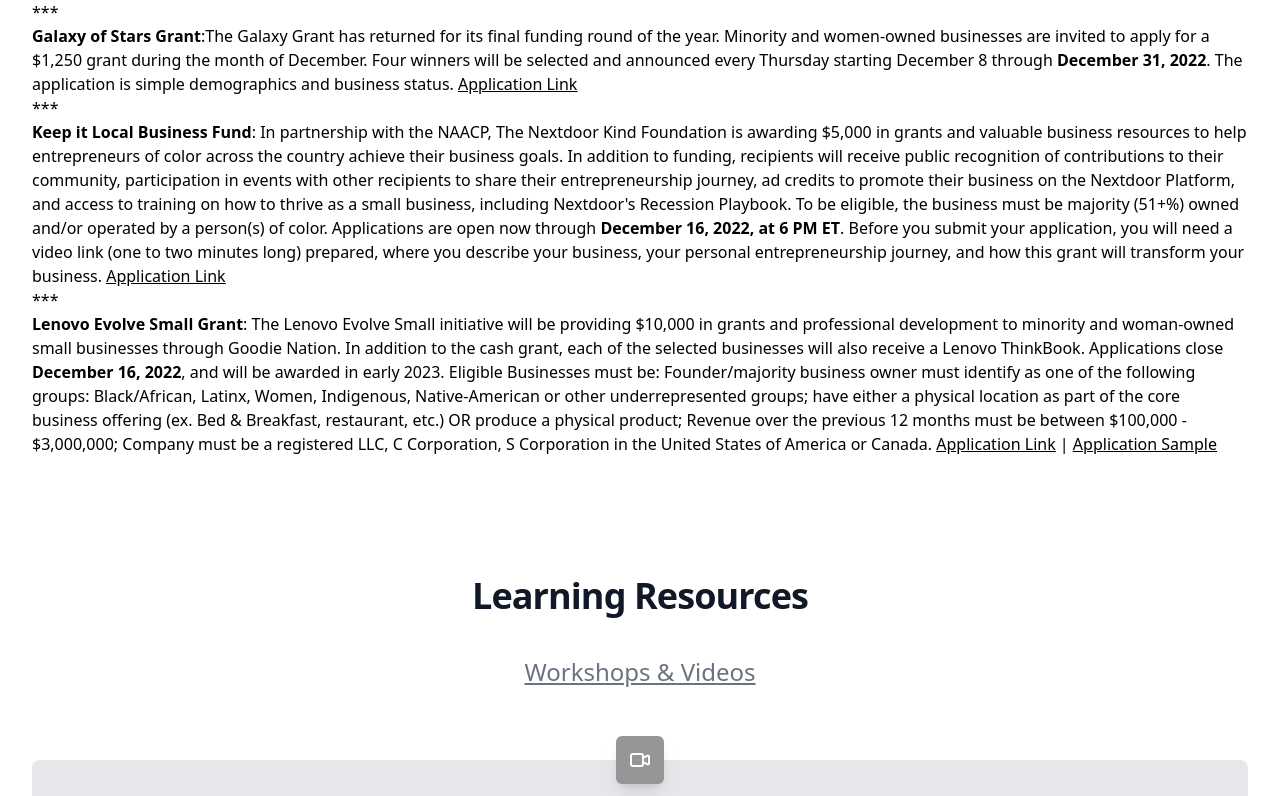
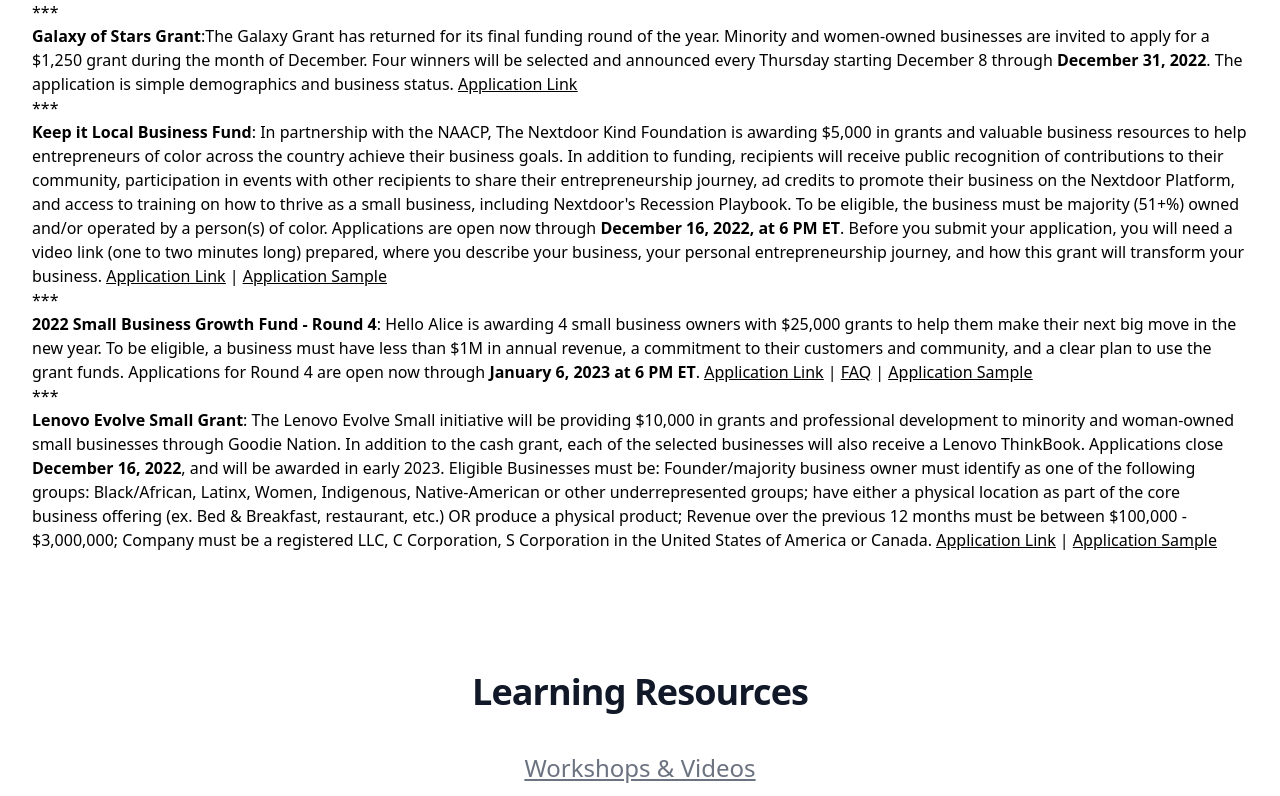
Before and after one commit to ericagirges/cnpp-website, a Next.js app in the folder app/: page /components/ResourcesContent in a window 1280 px wide. Shown: the part 2104-2900 px from the top of the page. Built offline with nearby package versions, Linux system fonts and the light colour scheme.

Commit message:
Update ResourcesContent.js

```diff
--- a/app/pages/components/ResourcesContent.js
+++ b/app/pages/components/ResourcesContent.js
@@ -61,7 +61,9 @@
 <p>*** </p>
 <p><b>Galaxy of Stars Grant</b>:The Galaxy Grant has returned for its final funding round of the year. Minority and women-owned businesses are invited to apply for a $1,250 grant during the month of December. Four winners will be selected and announced every Thursday starting December 8 through <b>December 31, 2022</b>. The application is simple demographics and business status. <u><a href="https://galaxyofstars.org/galaxy-grants/?gclid=EAIaIQobChMIhJ-a1fPP6gIVMwPnCh29ZwRWEAAYAiAAEgIdY_D_BwE"> Application Link</a></u></p>
 <p>*** </p>
-<p><b>Keep it Local Business Fund</b>: In partnership with the NAACP, The Nextdoor Kind Foundation is awarding $5,000 in grants and valuable business resources to help entrepreneurs of color across the country achieve their business goals. In addition to funding, recipients will receive public recognition of contributions to their community, participation in events with other recipients to share their entrepreneurship journey, ad credits to promote their business on the Nextdoor Platform, and access to training on how to thrive as a small business, including Nextdoor's Recession Playbook. To be eligible, the business must be majority (51+%) owned and/or operated by a person(s) of color. Applications are open now through <b>December 16, 2022, at 6 PM ET</b>. Before you submit your application, you will need a video link (one to two minutes long) prepared, where you describe your business, your personal entrepreneurship journey, and how this grant will transform your business. <u><a href="https://app.helloalice.com/grants/the-keep-it-local-business-fund-sponsored-by-the-nextdoor-foundation">Application Link</a></u></p>
+<p><b>Keep it Local Business Fund</b>: In partnership with the NAACP, The Nextdoor Kind Foundation is awarding $5,000 in grants and valuable business resources to help entrepreneurs of color across the country achieve their business goals. In addition to funding, recipients will receive public recognition of contributions to their community, participation in events with other recipients to share their entrepreneurship journey, ad credits to promote their business on the Nextdoor Platform, and access to training on how to thrive as a small business, including Nextdoor's Recession Playbook. To be eligible, the business must be majority (51+%) owned and/or operated by a person(s) of color. Applications are open now through <b>December 16, 2022, at 6 PM ET</b>. Before you submit your application, you will need a video link (one to two minutes long) prepared, where you describe your business, your personal entrepreneurship journey, and how this grant will transform your business. <u><a href="https://app.helloalice.com/grants/the-keep-it-local-business-fund-sponsored-by-the-nextdoor-foundation">Application Link</a></u> | <u><a href="https://rescue.box.com/s/hw4of46obsoi8vq2bwgorxfe3sedba45">Application Sample</a></u></p>
+<p>*** </p>
+<p><b>2022 Small Business Growth Fund - Round 4</b>:  Hello Alice is awarding 4 small business owners with $25,000 grants to help them make their next big move in the new year. To be eligible, a business must have less than $1M in annual revenue, a commitment to their customers and community, and a clear plan to use the grant funds. Applications for Round 4 are open now through <b>January 6, 2023 at 6 PM ET</b>. <u><a href="https://helloalice.com/yosb/owners/">Application Link</a></u> | <u><a href="https://helloalice.notion.site/Small-Business-Growth-Fund-Round-4-Application-Terms-and-Conditions-f7ac4a60f3a245a3897c873d06565406">FAQ</a></u> | <u><a href="https://helloalice.notion.site/Small-Business-Growth-Fund-Round-4-Application-Terms-and-Conditions-f7ac4a60f3a245a3897c873d06565406">Application Sample</a></u></p>
 <p>*** </p>
 <p><b>Lenovo Evolve Small Grant</b>: The Lenovo Evolve Small initiative will be providing $10,000 in grants and professional development to minority and woman-owned small businesses through Goodie Nation. In addition to the cash grant, each of the selected businesses will also receive a Lenovo ThinkBook. Applications close <b>December 16, 2022</b>, and will be awarded in early 2023. Eligible Businesses must be: Founder/majority business owner must identify as one of the following groups: Black/African, Latinx, Women, Indigenous, Native-American or other underrepresented groups; have either a physical location as part of the core business offering (ex. Bed & Breakfast, restaurant, etc.) OR produce a physical product; Revenue over the previous 12 months must be between $100,000 - $3,000,000; Company must be a registered LLC, C Corporation, S Corporation in the United States of America or Canada. <u><a href="https://goodienation.org/evolve-small/#apply"> Application Link</a></u> | <u><a href="https://rescue.box.com/s/0o91bxmuh9yetkl0e1oze85ylq1g8rm7">Application Sample</a></u></p>
 </div>
```
